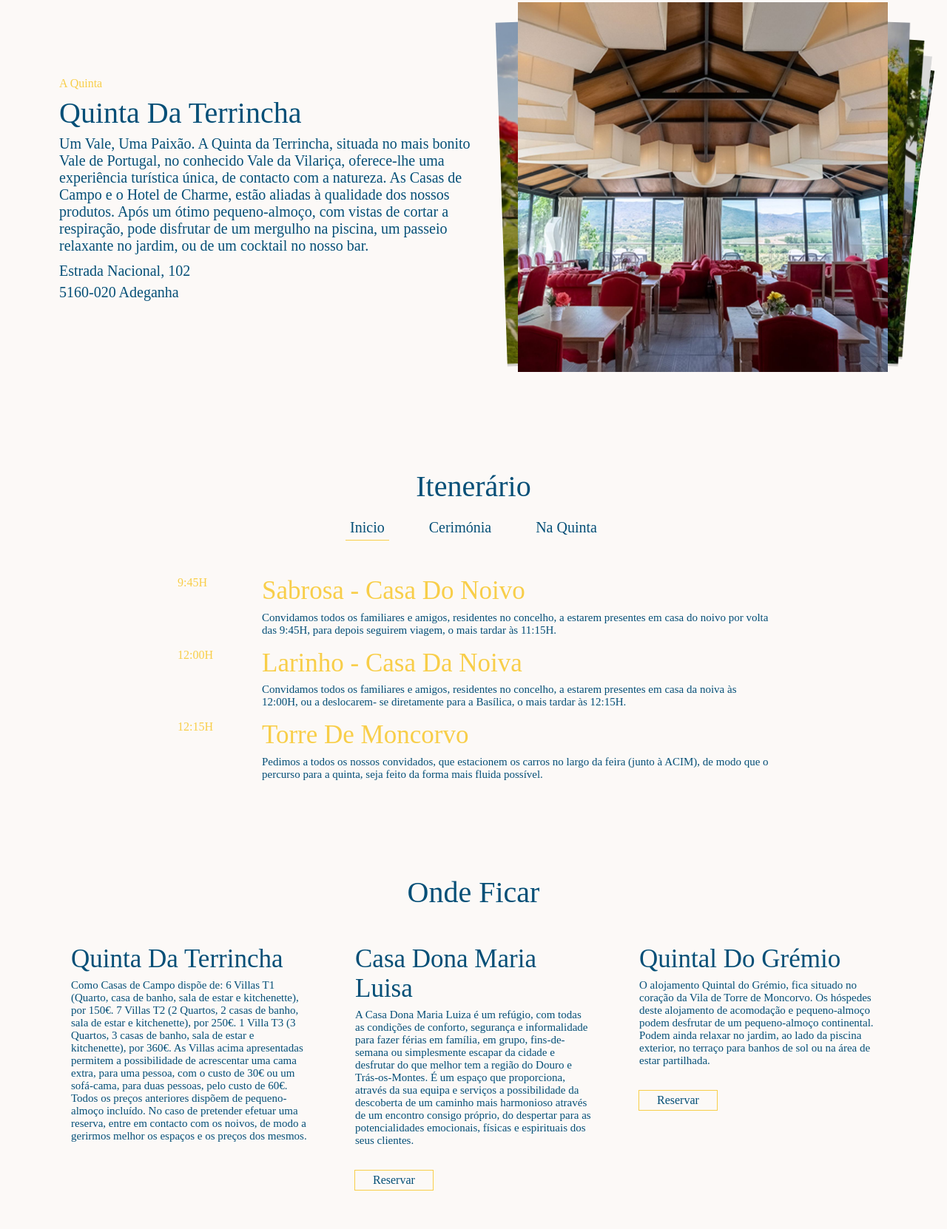
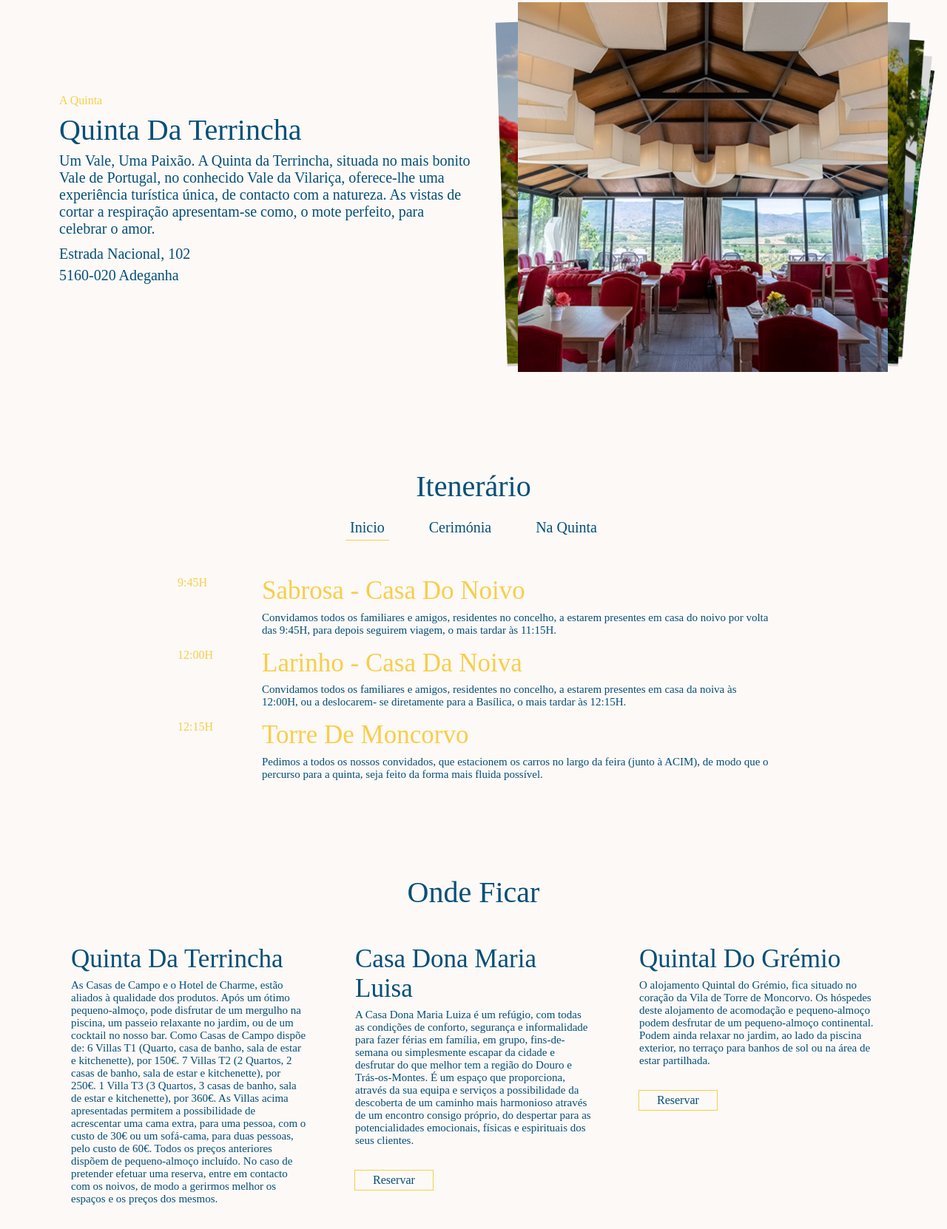
Before and after one commit to Tiago1996/LandingWedding, a plain HTML site: page index.html in a window 1280 px wide. Shown: the part 1758-3420 px from the top of the page at 74% size. Drawn offline with nearby package versions, Linux system fonts and the light colour scheme; a web font is replaced by a local one.

Commit message:
last last commit
done

```diff
--- a/index.html
+++ b/index.html
@@ -95,12 +95,9 @@
 
                     A Quinta da Terrincha, situada no mais bonito Vale de Portugal,
                     no conhecido Vale da Vilariça, oferece-lhe uma experiência
-                    turística única, de contacto com a natureza.
-                    As Casas de Campo e o Hotel de Charme, estão aliadas à
-                    qualidade dos nossos produtos. Após um ótimo pequeno-almoço,
-                    com vistas de cortar a respiração, pode disfrutar de um mergulho
-                    na piscina, um passeio relaxante no jardim, ou de um cocktail no
-                    nosso bar.</p>
+                    turística única, de contacto com a natureza. As vistas de cortar a respiração apresentam-se como,
+                     o mote perfeito, para celebrar o amor.
+                    </p>
                 <div>
                     <p>Estrada Nacional, 102</p>
                     <p>5160-020 Adeganha</p>
@@ -233,7 +230,12 @@
             <div class="a-cards column">
                 <div class="a-card">
                     <h3>Quinta da Terrincha</h3>
-                    <p>Como Casas de Campo dispõe de:
+                    <p>As Casas de Campo e o Hotel de Charme, estão aliados à
+                        qualidade dos produtos. Após um ótimo pequeno-almoço,
+                        pode disfrutar de um mergulho
+                        na piscina, um passeio relaxante no jardim, ou de um cocktail no
+                        nosso bar.
+                        Como Casas de Campo dispõe de:
                         6 Villas T1 (Quarto, casa de banho, sala de estar e kitchenette), por 150€.
                         7 Villas T2 (2 Quartos, 2 casas de banho, sala de estar e kitchenette), por 250€.
                         1 Villa T3 (3 Quartos, 3 casas de banho, sala de estar e kitchenette), por 360€.
```
